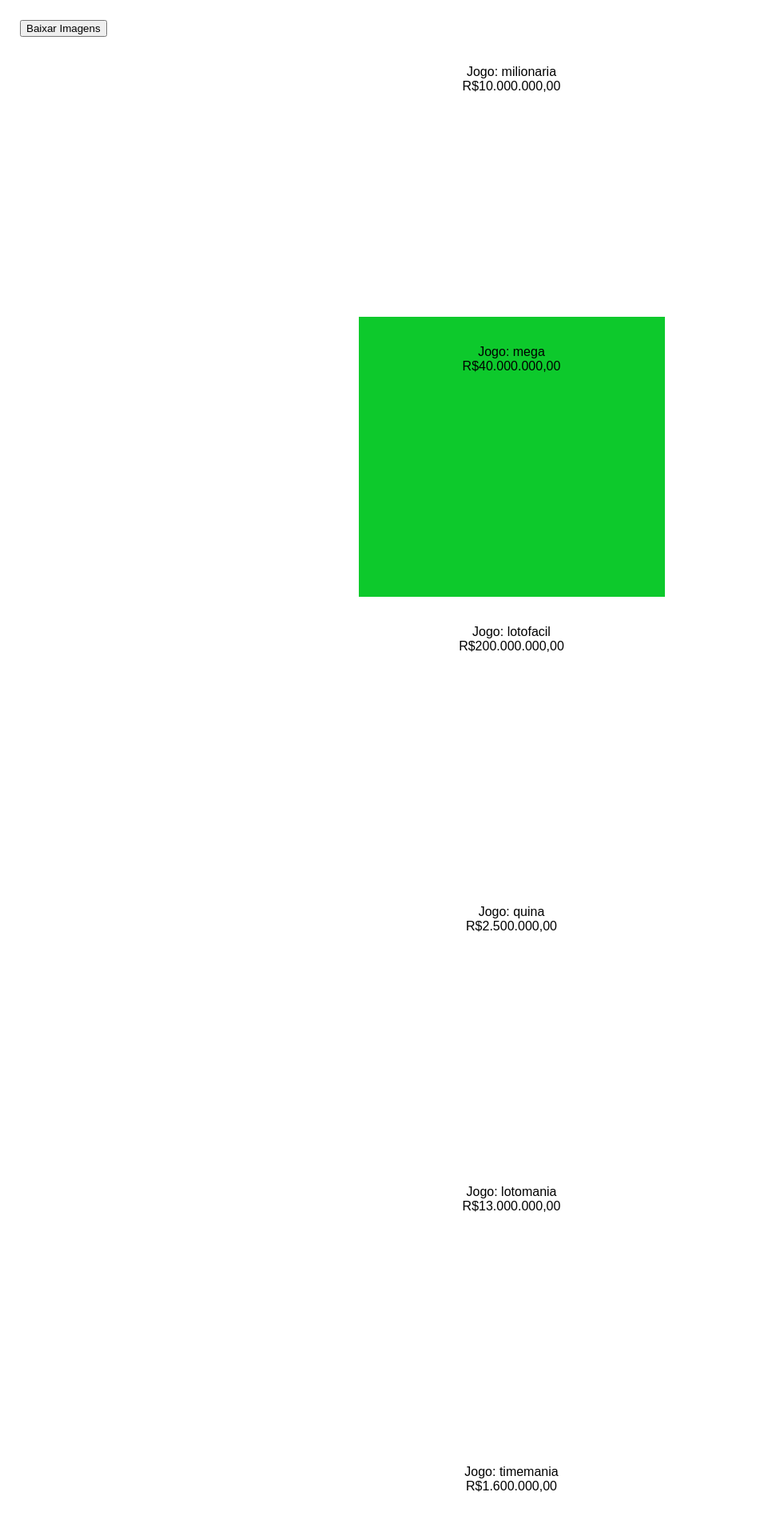
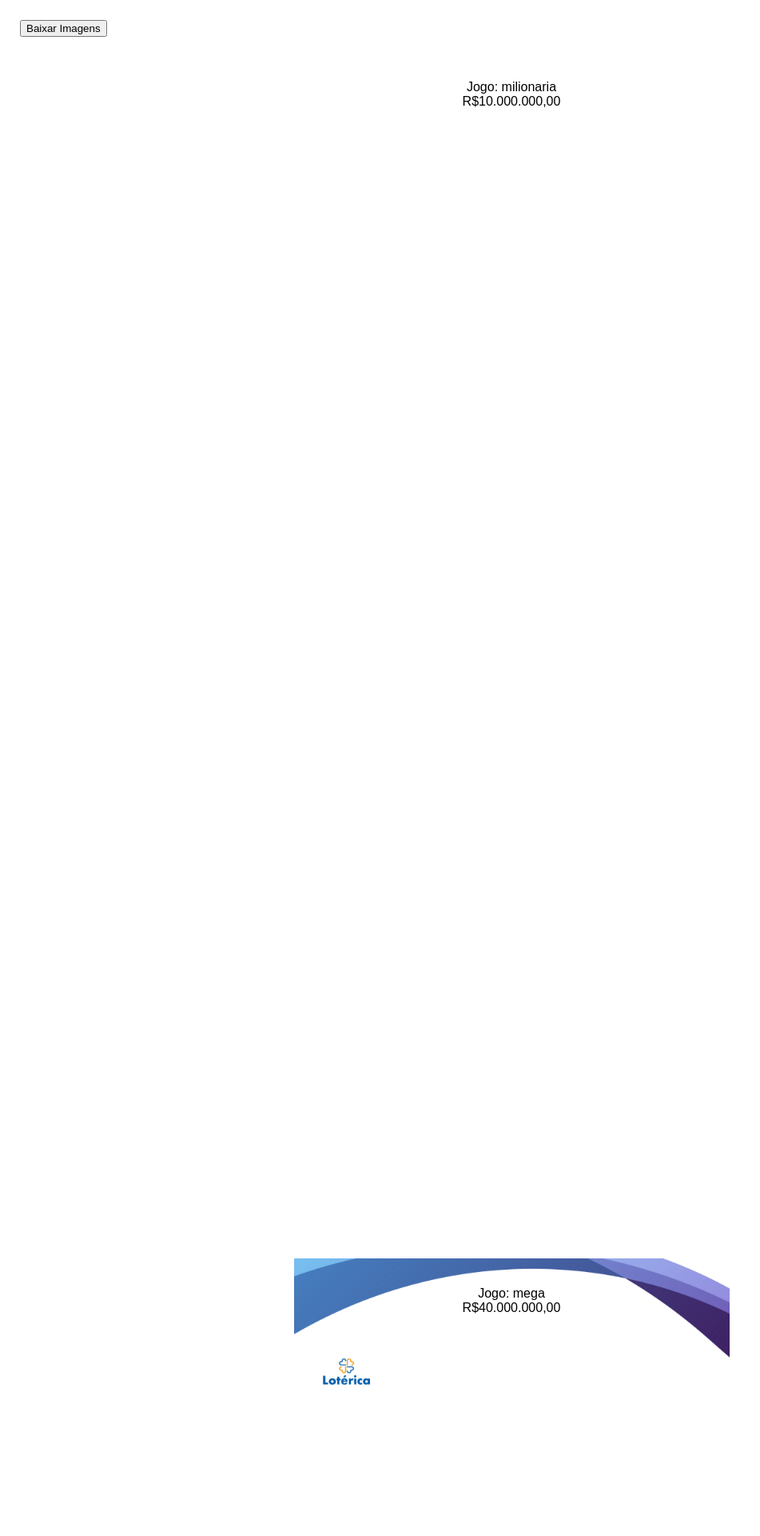
Before and after one commit to vitordorneless/acumulados, a PHP site: page / in a window 1280 px wide. Shown: the top 1920 px of the page at 80% size, without its empty margins (0-951 px from the left). Run offline with PHP 8.4, Linux system fonts and the light colour scheme.

Commit message:
gerador imagens acumulados loterias

```diff
--- a/css/css.css
+++ b/css/css.css
@@ -22,8 +22,8 @@ p {
     display: none;
 }
 div{
-    min-height: 39vh;
-    max-width: 345px;
+    min-height: 179vh;
+    max-width: 545px;
     margin: 0 auto;
     display: flex;
     flex-wrap: wrap;
@@ -32,7 +32,9 @@ div{
     padding: 19px;
 }
 #mega{
-    background-color: hsl(130, 88%, 42%);
+    background-image: url(/acumulados/images/principal/base.png);
+    background-repeat: no-repeat;
+    background-size: contain;
 }
 article {
     width: 45%;
--- a/index.php
+++ b/index.php
@@ -31,11 +31,13 @@ $acumulados = array(
     <?php
     foreach ($acumulados as $value) {
         echo '<section>';
+        echo '<div>';
         echo '<div class="' . $value['jogo'] . '" id="' . $value['jogo'] . '">';
         echo '<p>';
         echo 'Jogo: ' . $value['jogo'] . '<br>';
         echo 'R$' . number_format($value['acumulado'], 2, ',', '.');
         echo '</p>';
+        echo '</div>';
         echo '</div>';
         echo '</section>';
     }
```
Also changed, not shown: images/principal/base.png (added).
